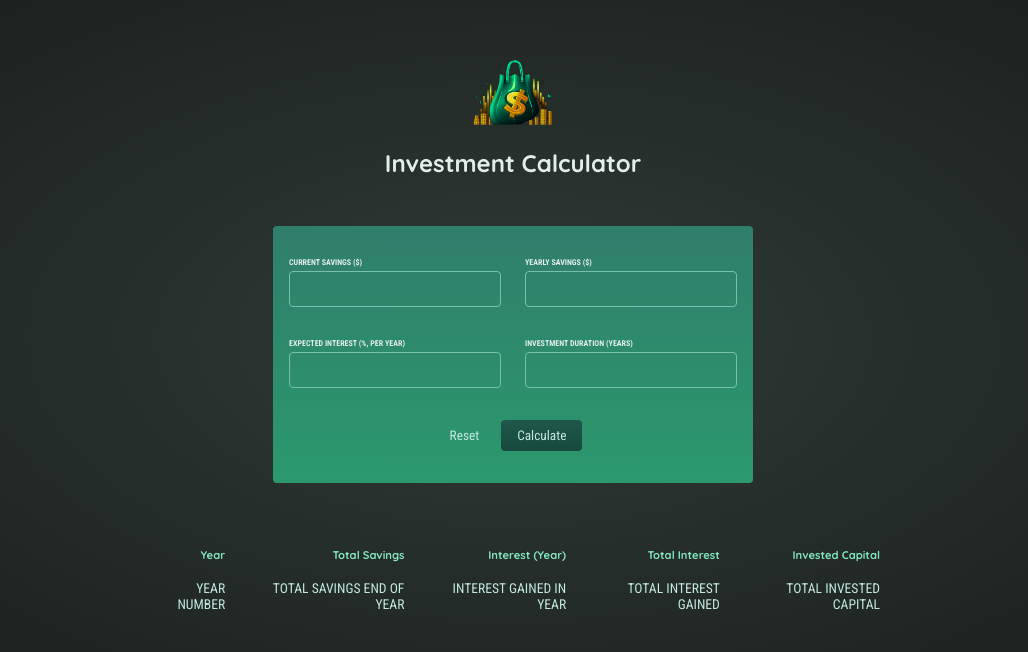
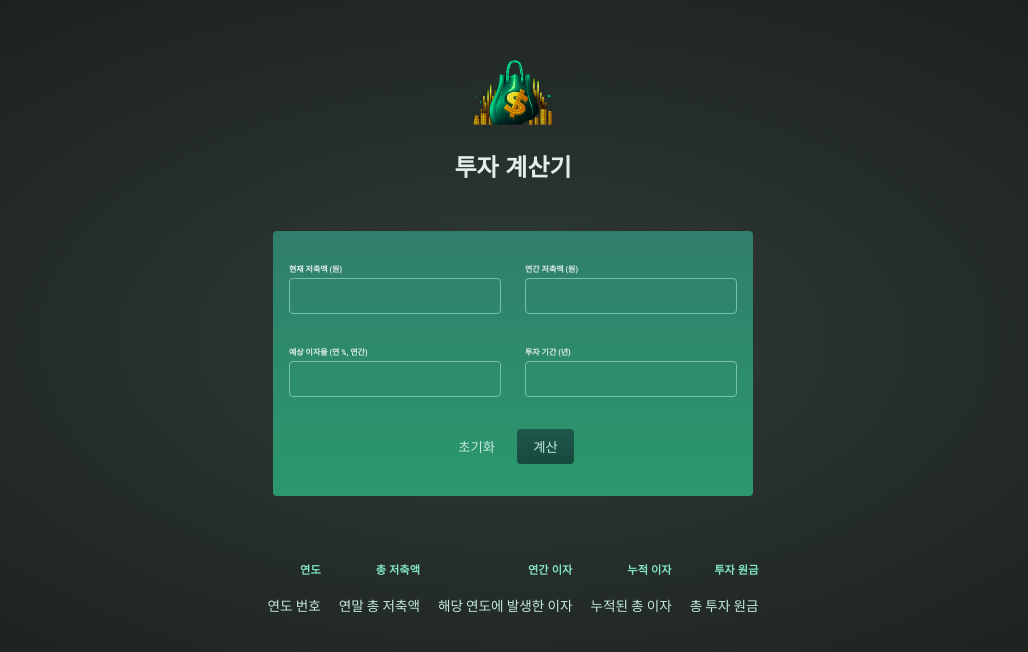
Before and after one commit to ataraxia7899/React___Udemy_study, a React (Create React App) app: page / in a window 1280 px wide. Shown: the top 652 px of the page, without its empty margins (127-1155 px from the left). Built offline with nearby package versions, Linux system fonts and the light colour scheme.

Commit message:
investment__컴포넌트 분리 단계 완료

```diff
--- a/src/App.js
+++ b/src/App.js
@@ -1,96 +1,20 @@
-import logo from './assets/investment-calculator-logo.png';
+import React from "react";
+import Header from "./components/Header.js";
+import InvestmentForm from './components/InvestmentForm.js';
+import ResultsTable from "./components/ResultsTable.js";
 
 function App() {
-  const calculateHandler = (userInput) => {
-    // 폼이 제출될 때 실행되어야 함
-    // 하지만 폼의 submit 이벤트에 직접 바인딩하지 않는 것이 좋을 수 있음...
-
-    const yearlyData = []; // 연간 결과
-
-    let currentSavings = +userInput['current-savings']; // 이 입력 객체의 형태는 자유롭게 변경 가능합니다!
-    const yearlyContribution = +userInput['yearly-contribution']; // 앞서 언급했듯이 형태는 자유롭게 변경 가능...
-    const expectedReturn = +userInput['expected-return'] / 100;
-    const duration = +userInput['duration'];
-
-    // 아래 코드는 연간 결과(총 저축액, 이자 등)를 계산합니다
-    for (let i = 0; i < duration; i++) {
-      const yearlyInterest = currentSavings * expectedReturn;
-      currentSavings += yearlyInterest + yearlyContribution;
-      yearlyData.push({
-        // 배열에 추가되는 데이터의 형태는 자유롭게 변경 가능합니다!
-        year: i + 1,
-        yearlyInterest: yearlyInterest,
-        savingsEndOfYear: currentSavings,
-        yearlyContribution: yearlyContribution,
-      });
-    }
-
-    // yearlyData로 무언가를 수행...
-  };
-
   return (
     <div>
-      <header className="header">
-        <img src={logo} alt="logo" />
-        <h1>Investment Calculator</h1>
-      </header>
+      {/* 로고 이미지와 제목을 포함한 헤더 */}
+      <Header />
 
-      <form className="form">
-        <div className="input-group">
-          <p>
-            <label htmlFor="current-savings">Current Savings ($)</label>
-            <input type="number" id="current-savings" />
-          </p>
-          <p>
-            <label htmlFor="yearly-contribution">Yearly Savings ($)</label>
-            <input type="number" id="yearly-contribution" />
-          </p>
-        </div>
-        <div className="input-group">
-          <p>
-            <label htmlFor="expected-return">
-              Expected Interest (%, per year)
-            </label>
-            <input type="number" id="expected-return" />
-          </p>
-          <p>
-            <label htmlFor="duration">Investment Duration (years)</label>
-            <input type="number" id="duration" />
-          </p>
-        </div>
-        <p className="actions">
-          <button type="reset" className="buttonAlt">
-            Reset
-          </button>
-          <button type="submit" className="button">
-            Calculate
-          </button>
-        </p>
-      </form>
+      {/* 투자 계산을 위한 input값 입력 폼 생성 컴포넌트 */}
+      <InvestmentForm />
 
       {/* 결과 데이터가 있을 때만 아래 테이블을 조건부로 보여주세요 */}
       {/* 데이터가 없을 경우 대체 텍스트를 보여주세요 */}
-
-      <table className="result">
-        <thead>
-          <tr>
-            <th>Year</th>
-            <th>Total Savings</th>
-            <th>Interest (Year)</th>
-            <th>Total Interest</th>
-            <th>Invested Capital</th>
-          </tr>
-        </thead>
-        <tbody>
-          <tr>
-            <td>YEAR NUMBER</td>
-            <td>TOTAL SAVINGS END OF YEAR</td>
-            <td>INTEREST GAINED IN YEAR</td>
-            <td>TOTAL INTEREST GAINED</td>
-            <td>TOTAL INVESTED CAPITAL</td>
-          </tr>
-        </tbody>
-      </table>
+      <ResultsTable />
     </div>
   );
 }
--- /dev/null
+++ b/src/components/Header.css
@@ -0,0 +1,16 @@
+.header {
+    text-align: center;
+    margin: 3rem auto;
+}
+
+
+.header img {
+    width: 5rem;
+    height: 5rem;
+    object-fit: contain;
+    background-color: transparent;
+}
+
+.header h1 {
+    font-size: 1.5rem;
+}
--- /dev/null
+++ b/src/components/Header.js
@@ -0,0 +1,15 @@
+import React from 'react';
+import logo from '../assets/investment-calculator-logo.png';
+import './Header.css';
+
+// 로고 이미지와 제목을 포함한 헤더
+function Header() {
+    return (
+        <header className="header">
+            <img src={logo} alt="logo" />
+            <h1>투자 계산기</h1>
+        </header>
+    );
+}
+
+export default Header;
--- /dev/null
+++ b/src/components/InvestmentForm.css
@@ -0,0 +1,19 @@
+.form {
+    padding: 1rem;
+    max-width: 30rem;
+    margin: 2rem auto;
+    border-radius: 4px;
+    background: linear-gradient(180deg, #307e6c, #2b996d);
+}
+
+.input-group {
+    display: flex;
+    justify-content: space-evenly;
+    gap: 1.5rem;
+}
+
+.actions {
+    display: flex;
+    justify-content: center;
+    gap: 1rem;
+}
--- /dev/null
+++ b/src/components/InvestmentForm.js
@@ -0,0 +1,67 @@
+import React from "react";
+import "./InvestmentForm.css";
+
+// 투자 계산을 위한 input값 입력 폼 생성 컴포넌트
+function InvestmentForm(props) {
+    const CalculateHandler = (userInput) => {
+        // 폼이 제출될 때 실행되어야 함
+        // 하지만 폼의 submit 이벤트에 직접 바인딩하지 않는 것이 좋을 수 있음...
+
+        // 연간 결과
+        const yearlyData = [];
+
+        let currentSavings = +userInput['current-savings']; // 이 입력 객체의 형태는 자유롭게 변경 가능합니다!
+        const yearlyContribution = +userInput['yearly-contribution']; // 앞서 언급했듯이 형태는 자유롭게 변경 가능...
+        const expectedReturn = +userInput['expected-return'] / 100;
+        const duration = +userInput['duration'];
+
+        // 아래 코드는 연간 결과(총 저축액, 이자 등)를 계산합니다
+        for (let i = 0; i < duration; i++) {
+          const yearlyInterest = currentSavings * expectedReturn;
+        currentSavings += yearlyInterest + yearlyContribution;
+        yearlyData.push({
+            // 배열에 추가되는 데이터의 형태는 자유롭게 변경 가능합니다!
+            year: i + 1,
+            yearlyInterest: yearlyInterest,
+            savingsEndOfYear: currentSavings,
+            yearlyContribution: yearlyContribution,
+    });
+        }
+        // yearlyData로 무언가를 수행...
+    };
+
+    return (
+        <form onSubmit={CalculateHandler} className="form">
+            <div className="input-group">
+                <p>
+                    <label htmlFor="current-savings">현재 저축액 (원)</label>
+                    <input type="number" id="current-savings" />
+                </p>
+                <p>
+                    <label htmlFor="yearly-contribution"> 연간 저축액 (원)</label>
+                    <input type="number" id="yearly-contribution" />
+                </p>
+            </div>
+            <div className="input-group">
+                <p>
+                    <label htmlFor="expected-return">예상 이자율 (연 %, 연간)</label>
+                    <input type="number" id="expected-return" />
+                </p>
+                <p>
+                    <label htmlFor="duration">투자 기간 (년)</label>
+                    <input type="number" id="duration" />
+                </p>
+            </div>
+            <p className="actions">
+                <button type="reset" className="buttonAlt">
+                    초기화
+                </button>
+                <button type="submit" className="button">
+                    계산
+                </button>
+            </p>
+        </form>
+    );
+}
+
+export default InvestmentForm;
--- /dev/null
+++ b/src/components/ResultsTable.js
@@ -0,0 +1,28 @@
+import React from "react";
+
+//
+function InvestmentTable() {
+return(
+    <table className="result">
+        <thead>
+            <tr>
+                <th>연도</th>
+                <th>총 저축액</th>
+                <th>연간 이자</th>
+                <th> 누적 이자</th>
+                <th>투자 원금</th>
+            </tr>
+        </thead>
+        <tbody>
+            <tr>
+                <td>연도 번호</td>
+                <td>연말 총 저축액</td>
+                <td>해당 연도에 발생한 이자</td>
+                <td>누적된 총 이자</td>
+                <td>총 투자 원금</td>
+            </tr>
+        </tbody>
+    </table>
+);}
+
+export default InvestmentTable;
```
Also changed, not shown: src/components/ResultsTable.css (added).
